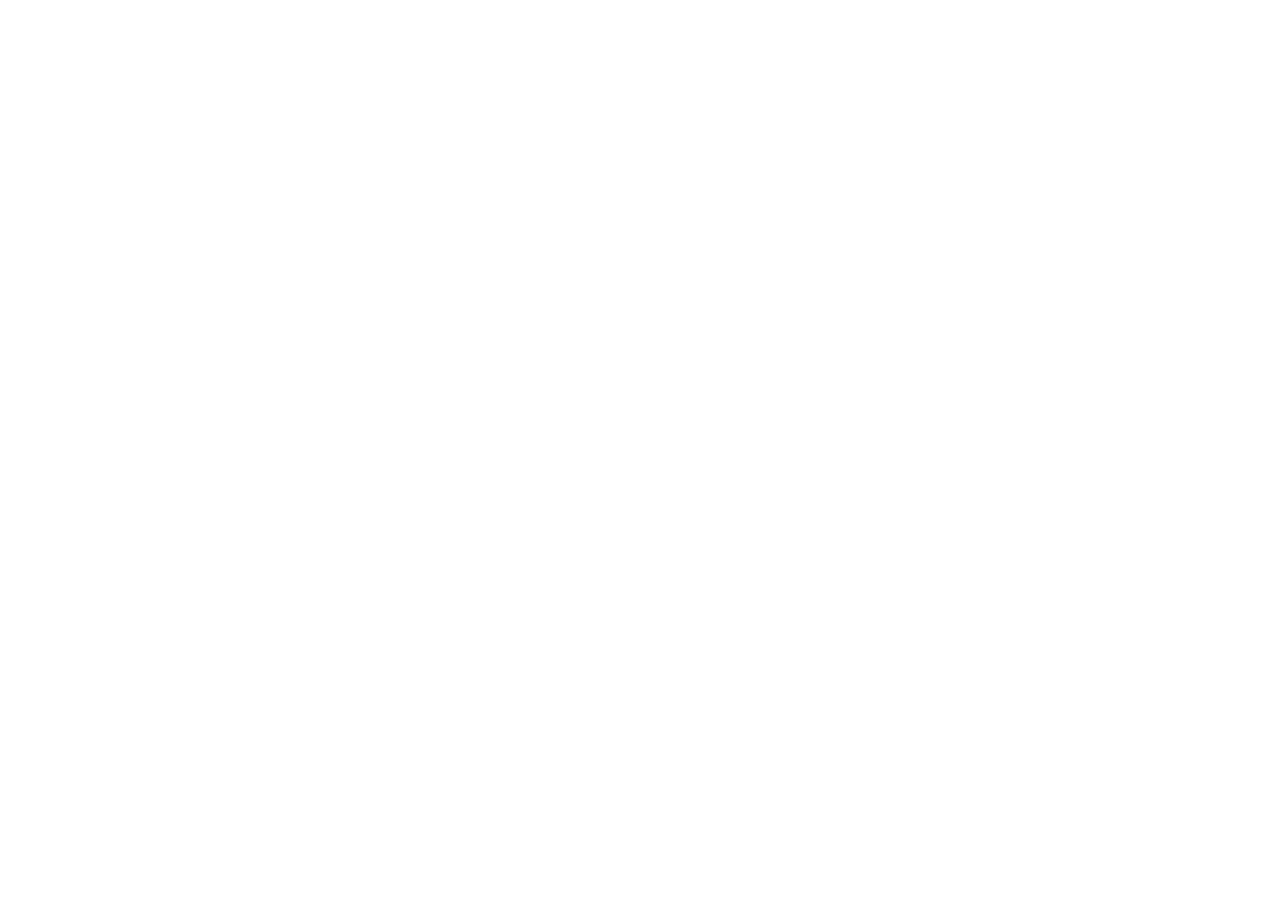
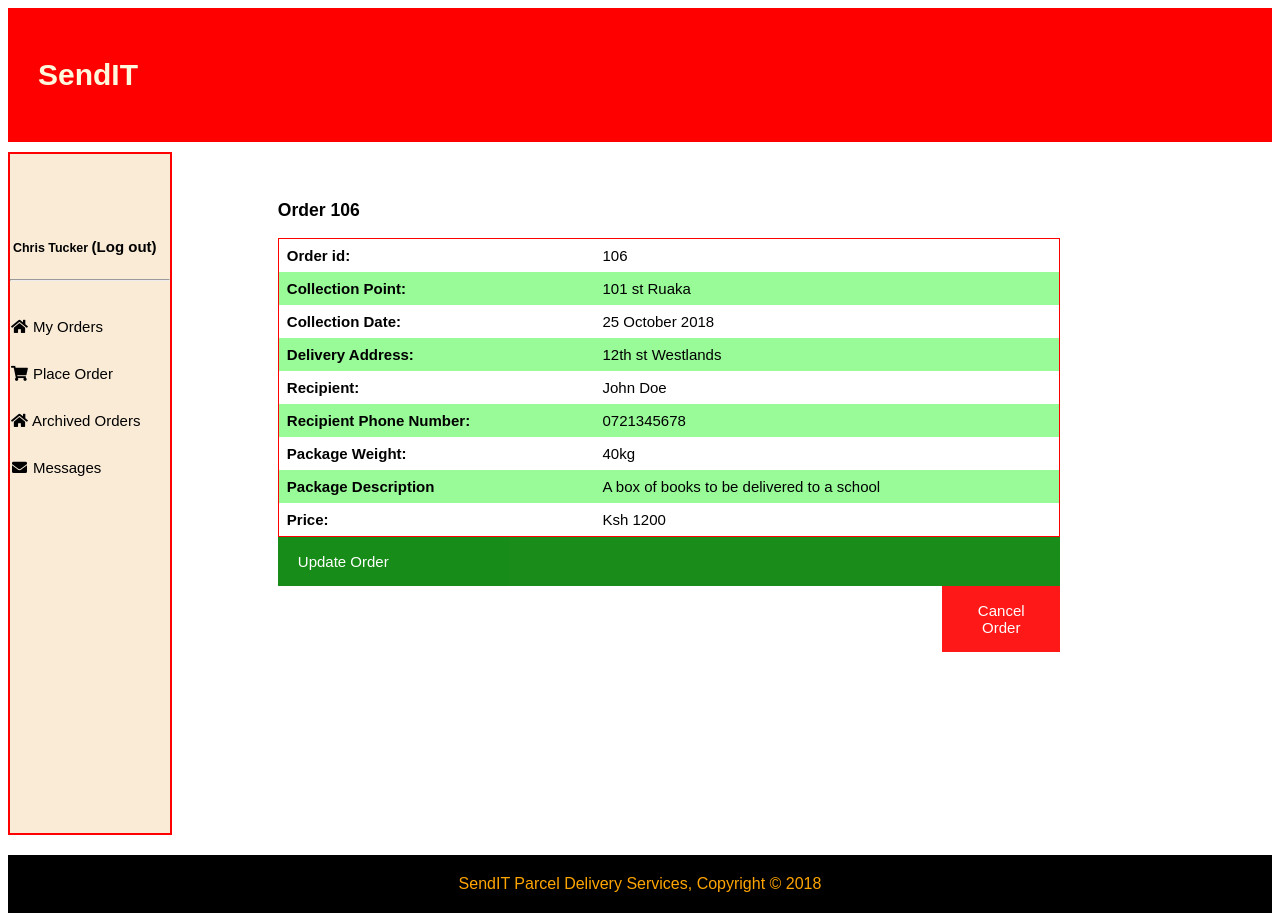
Before and after one commit to JumaKahiga/sendIT, a plain HTML site: page order_details.html in a window 1280 px wide. Before the commit the page ends 800 px from the top, so only its background shows below. Drawn offline with Linux system fonts and the light colour scheme.

Commit message:
[finishes #161612423] creation of order details page

```diff
--- a/css/style.css
+++ b/css/style.css
@@ -175,7 +175,18 @@ input[type=text]:focus, input[type=password], input[type=textarea], input[type=d
   padding: 16px 20px;
   border: none;
   cursor: pointer;
-  width: 100%
+  opacity: 0.9;
+}
+
+.cancel-btn {
+  background-color: red;
+  float: right;
+  color: white;
+  padding: 16px 20px;
+  border: none;
+  cursor: pointer;
+  text-align: center;
+  width: 10%;
   opacity: 0.9;
 }
 
--- a/order_details.html
+++ b/order_details.html
@@ -0,0 +1,96 @@
+<!DOCTYPE html>
+<html>
+<head>
+    <meta charset="utf-8">
+    <title>SendIT</title>
+    <meta name="viewport" content="width=device-width, initial-scale=1.0">
+
+    <!-- Styles -->
+    <link href="css/style.css" rel="stylesheet" type="text/css">
+    <link rel="stylesheet" href="https://use.fontawesome.com/releases/v5.4.2/css/all.css" integrity="sha384-/rXc/GQVaYpyDdyxK+ecHPVYJSN9bmVFBvjA/9eOB+pb3F2w2N6fc5qB9Ew5yIns" crossorigin="anonymous">
+
+    <!-- Scripts -->
+
+</head>
+
+<body>
+    <div class="grid-container">
+        <div class="horizontal-menu">
+            <h1><a href="index.html"><span class="highlight">SendIT</span></a></h1>
+
+
+        </div>
+
+        <div class="vertical-menu">
+            <h5>Chris Tucker <span><a href="#">(Log out)</a></span></h5>
+
+            <hr>
+
+            <ul>
+                <li><a href="dashboard.html"><i class="fa fa-fw fa-home"></i> My Orders</a></li>
+                <li><a href="order.html"><i class="fa fa-fw fa-shopping-cart"></i> Place Order</a></li>
+                <li><a href="completed.html"><i class="fa fa-fw fa-home"></i> Archived Orders</a></li>
+                <li><a href="messages.html"><i class="fa fa-fw fa-envelope"></i> Messages</a></li>
+            </ul>
+        </div>
+
+       <div class="dashboard-content" style="overflow-x:auto;">
+
+
+            <div>
+                        <h3>Order 106</h3>
+            <table>
+                <tr>
+                <th>Order id:</th>
+                <td>106</td>
+                </tr>
+                <tr>
+                <th>Collection Point:</th>
+                <td>101 st Ruaka</td>
+                </tr>
+                <tr>
+                <th>Collection Date:</th>
+                <td>25 October 2018</td>
+                </tr>
+                <tr>
+                <th>Delivery Address:</th>
+                <td>12th st Westlands</td>
+                </tr>
+                <tr>
+                <th>Recipient:</th>
+                <td>John Doe</td>
+                </tr>
+                <tr>
+                <th>Recipient Phone Number:</th>
+                <td>0721345678</td>
+                </tr>
+                <tr>
+                <th>Package Weight:</th>
+                <td>40kg</td>
+                </tr>
+                <tr>
+                <th>Package Description</th>
+                <td>A box of books to be delivered to a school</td>
+                </tr>
+                <tr>
+                <th>Price:</th>
+                <td>Ksh 1200</td>
+                </tr>
+
+            </table>
+            <div class="btn">Update Order</div>
+            <div class="cancel-btn">Cancel Order</div>
+            </div>
+        </div>
+
+
+
+
+    </div>
+
+    <footer>
+        <p1>SendIT Parcel Delivery Services, Copyright &copy; 2018</p1>
+    </footer>
+</body>
+
+</html>
```
